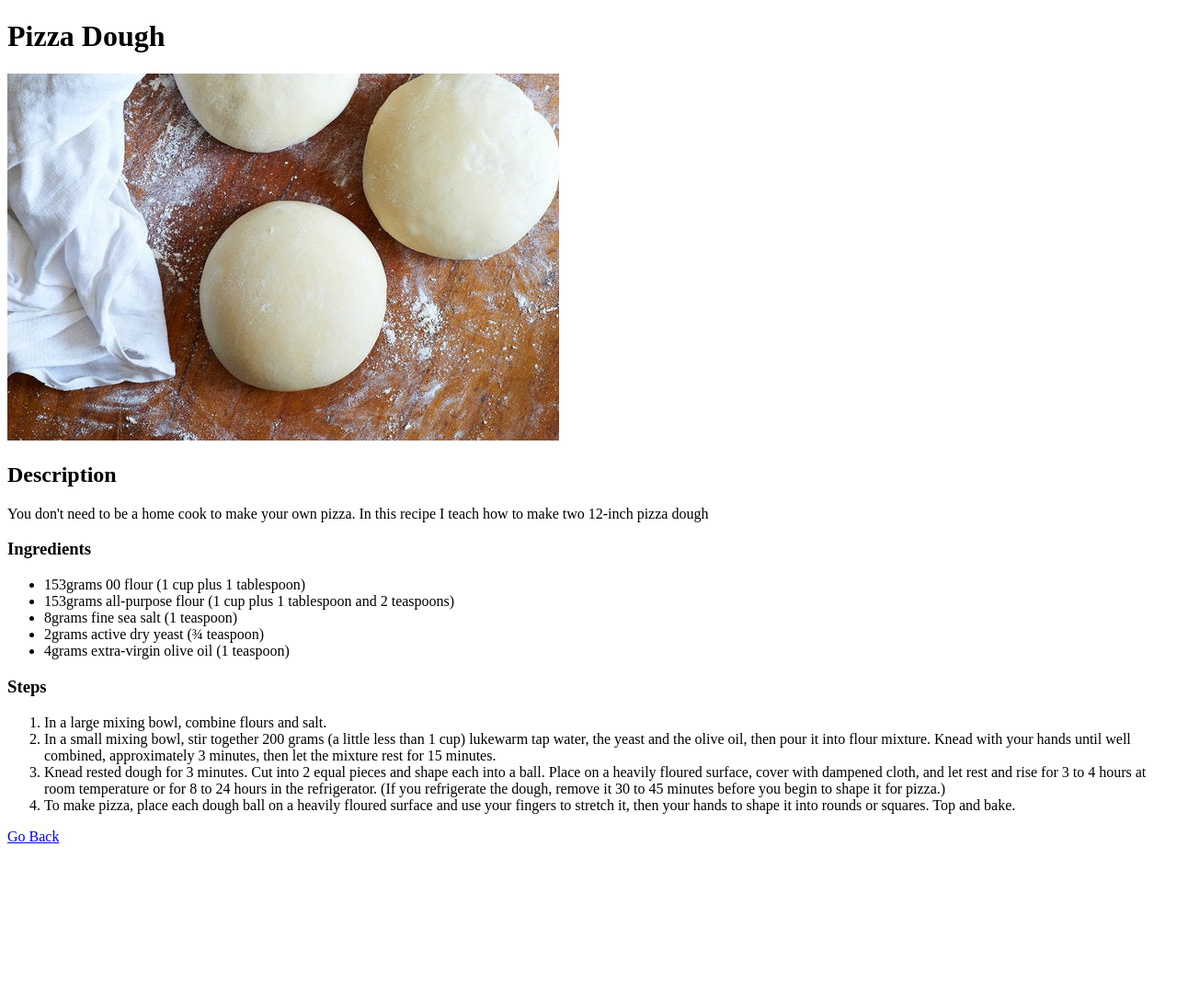
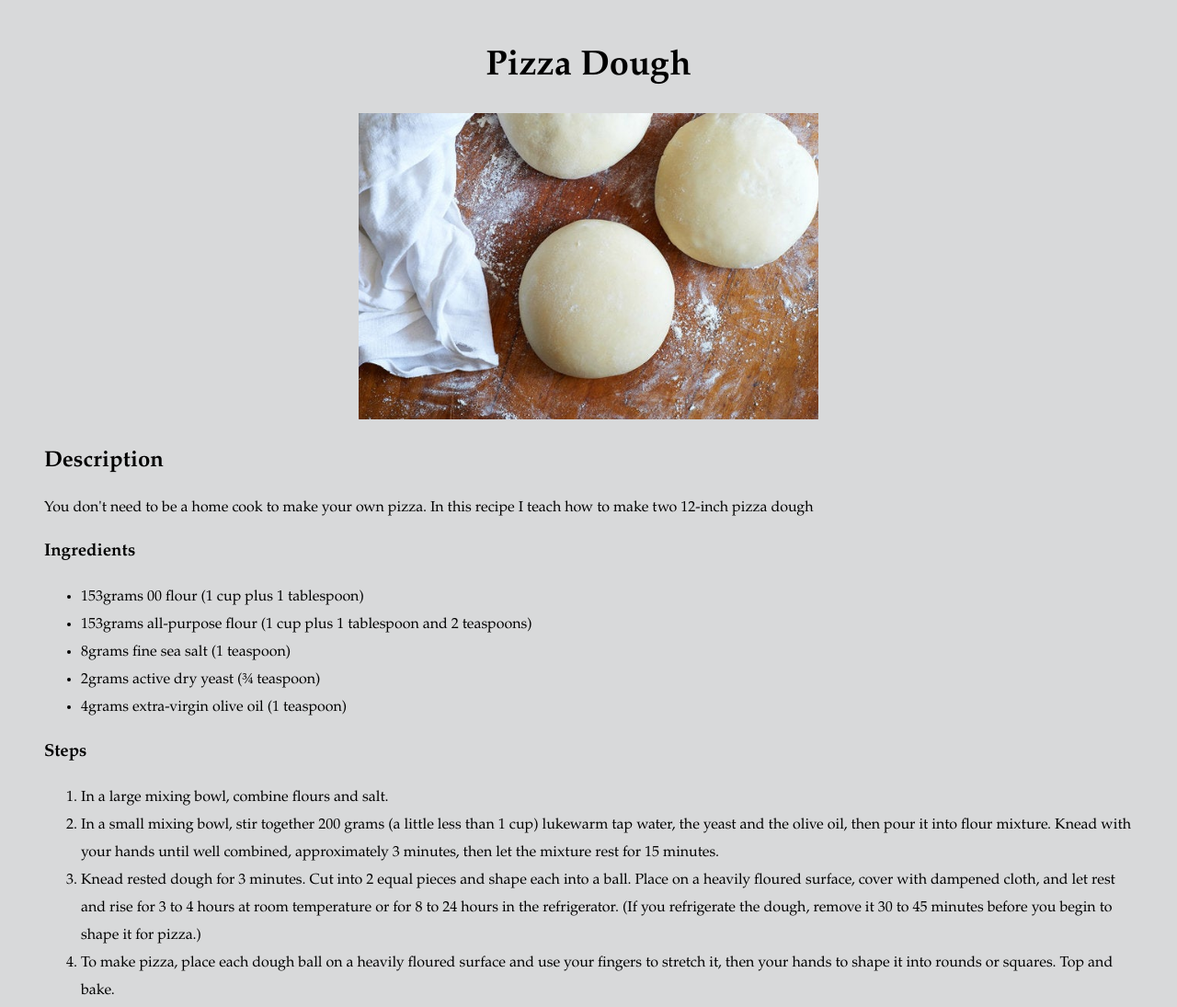
Before and after one commit to educanales/odin-recipes, a plain HTML site: page recipes/dough.html in a window 1280 px wide. Shown: the top 1095 px of the page at 92% size. Before the commit the page ends 927 px from the top, so only its background shows below. Drawn offline with Linux system fonts and the light colour scheme.

Commit message:
Edit HTML files, the README and styles.css

```diff
--- a/recipes/dough.html
+++ b/recipes/dough.html
@@ -4,6 +4,7 @@
     <meta charset="UTF-8">
     <meta name="viewport" content="width=device-width, initial-scale=1.0">
     <title>Pizza Dough</title>
+    <link rel="stylesheet" href="../styles/styles.css">
 </head>
 <body>
 
@@ -14,7 +15,7 @@
     <p>You don't need to be a home cook to make your own pizza. In this recipe I teach how to make two 12-inch pizza dough</p>
 
     <h3>Ingredients</h3>
-    <ul>
+    <ul class="ingredients">
         <li>153grams 00 flour (1 cup plus 1 tablespoon)</li>
         <li>153grams all-purpose flour (1 cup plus 1 tablespoon and 2 teaspoons)</li>
         <li>8grams fine sea salt (1 teaspoon)</li>
@@ -23,7 +24,7 @@
     </ul>
 
     <h3>Steps</h3>
-    <ol>
+    <ol class="steps">
         <li>In a large mixing bowl, combine flours and salt.</li>
         <li>In a small mixing bowl, stir together 200 grams (a little less than 1 cup) lukewarm tap water, the yeast and the olive oil, then pour it into flour mixture. Knead with your hands until well combined, approximately 3 minutes, then let the mixture rest for 15 minutes.</li>
         <li>Knead rested dough for 3 minutes. Cut into 2 equal pieces and shape each into a ball. Place on a heavily floured surface, cover with dampened cloth, and let rest and rise for 3 to 4 hours at room temperature or for 8 to 24 hours in the refrigerator. (If you refrigerate the dough, remove it 30 to 45 minutes before you begin to shape it for pizza.)</li>
--- a/styles/styles.css
+++ b/styles/styles.css
@@ -0,0 +1,38 @@
+body {
+    font-family: Garamond, sans-serif;
+    text-align: center;
+    background-color: #D8D9DA;
+    line-height: 30px;
+    margin: 3rem;
+}
+
+h1 {
+    font-size: 38px;
+    line-height: 50px;
+}
+
+h2,
+h3,
+p {
+    text-align: left;
+}
+
+
+.links li {
+    list-style: none;
+    text-align: center;
+    font-size: 18px;
+}
+
+a {
+    color: #363c4d;
+}
+
+li {
+    text-align: left;
+    line-height: 30px;
+}
+
+img {
+    max-width: 500px;
+}
```
Also changed, not shown: index.html (+2 -1 lines), recipes/pizza.html (+3 -2 lines), recipes/sauce.html (+3 -2 lines), 1 other file.
